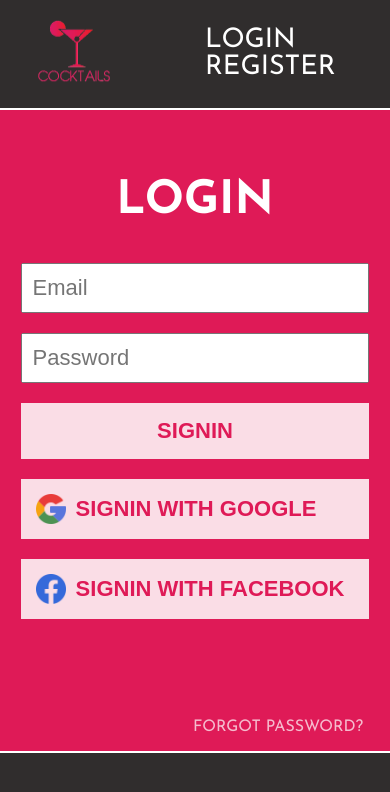
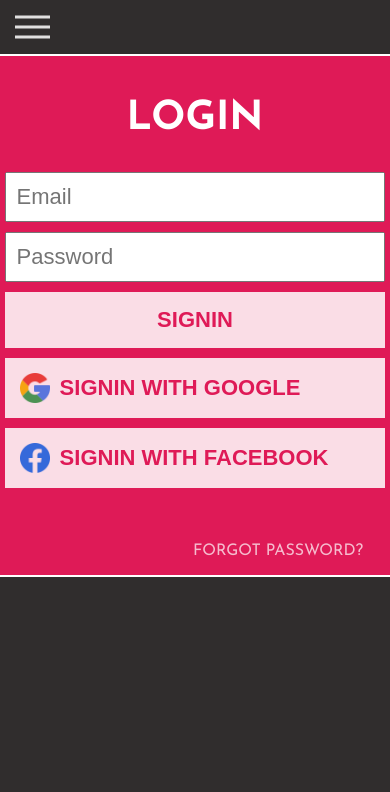
Before and after one commit to RobertJaskolski/TheCocktailApp, a React (Create React App) app in the folder client/: page /login in a window 390 px wide. Shown: the top 792 px of the page. Built offline with nearby package versions, Linux system fonts and the light colour scheme; no server answers.

Commit message:
Edit styles
- added hamburger menu
- chack styles for desktop and tablet

```diff
--- a/client/src/_colors.scss
+++ b/client/src/_colors.scss
@@ -1 +1,3 @@
 $lightRed: #df1a57;
+$bgColor: #302d2d;
+$dark: #252323;
--- a/client/src/components/Header/index.js
+++ b/client/src/components/Header/index.js
@@ -1,4 +1,4 @@
-import React from 'react';
+import React, { useState } from 'react';
 import { Link } from 'react-router-dom';
 import { useSelector, useDispatch } from 'react-redux';
 import { signOutUserStart } from '../../redux/user/user.actions';
@@ -12,9 +12,13 @@ const mapState = (state) => ({
 function Header() {
   const { currentUser } = useSelector(mapState);
   const dispatch = useDispatch();
-
+  const [hamburgerIsActive, setHamburgerIsActive] = useState(false);
   const signOut = () => {
     dispatch(signOutUserStart());
+  };
+
+  const handleOnClickHamburger = () => {
+    setHamburgerIsActive(!hamburgerIsActive);
   };
 
   return (
@@ -24,7 +28,50 @@ function Header() {
           <img alt='Logo' src={Logo} />
         </Link>
       </div>
-      <nav>
+      <button
+        className={
+          hamburgerIsActive ? 'hamburger--active hamburger' : 'hamburger'
+        }
+        onClick={handleOnClickHamburger}
+      >
+        <span className='hamburger__box'>
+          <span className='hamburger__inner'></span>
+        </span>
+      </button>
+      <nav
+        className={
+          hamburgerIsActive
+            ? 'menu__hamburger--active menu__hamburger'
+            : 'menu__hamburger'
+        }
+      >
+        <ul>
+          {!currentUser && (
+            <>
+              <li onClick={handleOnClickHamburger}>
+                <Link to='/'>Home</Link>
+              </li>
+              <li onClick={handleOnClickHamburger}>
+                <Link to='/login'>Login</Link>
+              </li>
+              <li onClick={handleOnClickHamburger}>
+                <Link to='/register'>Register</Link>
+              </li>
+            </>
+          )}
+          {currentUser && (
+            <>
+              <li onClick={handleOnClickHamburger}>
+                <Link to='/favs'>Favs</Link>
+              </li>
+              <li onClick={handleOnClickHamburger}>
+                <span onClick={signOut}>Logout</span>
+              </li>
+            </>
+          )}
+        </ul>
+      </nav>
+      <nav className='menu'>
         <ul>
           {!currentUser && (
             <>
--- a/client/src/components/Header/styles.scss
+++ b/client/src/components/Header/styles.scss
@@ -1,7 +1,101 @@
+@import '../../colors';
 header {
   display: flex;
   justify-content: space-between;
   align-items: center;
+  .hamburger,
+  .menu__hamburger {
+    display: none;
+  }
+  @media (max-width: 500px) {
+    // hamburger no active
+    .logo,
+    .menu {
+      display: none;
+    }
+    .hamburger,
+    .menu__hamburger {
+      display: block;
+    }
+    .menu__hamburger {
+      background-color: $dark;
+      z-index: 1;
+      padding-top: 60px;
+      height: 100vh;
+      width: 100vw;
+      position: absolute;
+      top: 0;
+      left: 0;
+      transform: translateX(-100vw);
+      text-align: center;
+      li {
+        display: block;
+        margin-bottom: 30px;
+      }
+      transition: transform 0.3s 0.1s ease-in-out;
+    }
+    .hamburger {
+      z-index: 2;
+      cursor: pointer;
+      width: 35px;
+      height: 24px;
+      background-color: transparent;
+      border: 0;
+      margin: 15px;
+      padding: 0;
+      margin-right: 15px;
+      transition: transform 0.4s 0.1s ease-in-out;
+    }
+    .hamburger__box {
+      position: relative;
+      display: block;
+      width: 100%;
+    }
+    @mixin hamburger-line {
+      position: absolute;
+      width: 100%;
+      left: 0;
+      height: 3px;
+      background-color: white;
+    }
+    .hamburger__inner {
+      @include hamburger-line;
+
+      top: 50%;
+      transform: translateY(-50%);
+      transition: background-color 0.3s 0.1s ease-in-out;
+    }
+    .hamburger__inner::before,
+    .hamburger__inner::after {
+      @include hamburger-line;
+
+      content: '';
+      transition: transform 0.3s 0.1s ease-in-out;
+    }
+    .hamburger__inner::before {
+      top: -10px;
+    }
+    .hamburger__inner::after {
+      top: 10px;
+    }
+    // hamburger active
+    .hamburger--active {
+      transform: translateX(80vw);
+    }
+
+    .menu__hamburger--active {
+      transform: translateX(0);
+    }
+    .hamburger--active .hamburger__inner {
+      background-color: transparent;
+    }
+    .hamburger--active .hamburger__inner::before {
+      transform: translateY(10px) rotate(45deg);
+    }
+    .hamburger--active .hamburger__inner::after {
+      transform: translateY(-10px) rotate(-45deg);
+    }
+  }
   .logo {
     img {
       width: 150px;
--- a/client/src/components/Random/RandomDrinkCard/styles.scss
+++ b/client/src/components/Random/RandomDrinkCard/styles.scss
@@ -15,6 +15,8 @@
     width: 160px;
     align-self: center;
     margin-top: 20px;
+    border-radius: 2px;
+    border: 1px solid white;
   }
 }
 
--- a/client/src/components/form/Button/styles.scss
+++ b/client/src/components/form/Button/styles.scss
@@ -1,5 +1,10 @@
 @import '../../../colors';
 button {
+  @media (max-height: 700px) {
+    font-size: 20px;
+    width: 70%;
+    padding: 10px;
+  }
   border: none;
   font-size: 22px;
   padding: 15px;
--- a/client/src/components/form/Input/styles.scss
+++ b/client/src/components/form/Input/styles.scss
@@ -1,4 +1,8 @@
 input {
+  @media (max-height: 700px) {
+    font-size: 20px;
+    width: 70%;
+  }
   width: 80%;
   margin: 0px 0px 15px;
   font-size: 22px;
--- a/client/src/containers/Login/styles.scss
+++ b/client/src/containers/Login/styles.scss
@@ -8,8 +8,20 @@
   text-transform: uppercase;
   text-align: center;
   .wrapper {
+    @media (max-height: 850px) {
+      padding: 10px;
+    }
+    @media (max-height: 800px) {
+      min-height: 70vh;
+    }
+    @media (max-height: 750px) {
+      min-height: 75vh;
+    }
+    @media (max-height: 700px) {
+      min-height: 80vh;
+    }
     min-width: 500px;
-        min-height: 645px;
+    min-height: 62vh;
     border: solid 2px white;
     padding: 30px;
     background-color: $lightRed;
@@ -27,10 +39,19 @@
     }
     h1 {
       font-size: 46px;
+      @media (max-height: 850px) {
+        font-size: 40px;
+      }
+      @media (max-height: 700px) {
+        font-size: 30px;
+      }
     }
     input,
     button {
-            margin: 0px auto 20px;
+      margin: 0px auto 15px;
+      @media (max-height: 850px) {
+        margin: 0px auto 10px;
+      }
     }
     button:first-of-type {
       justify-content: center;
--- a/client/src/containers/Register/styles.scss
+++ b/client/src/containers/Register/styles.scss
@@ -9,9 +9,15 @@
   text-align: center;
   label {
     display: block;
-    margin: 0px auto 20px;
+    margin: 0px auto 15px;
   }
   .wrapper {
+    @media (max-height: 850px) {
+      padding: 20px 20px 30px;
+    }
+    @media (max-height: 750px) {
+      padding: 0px 20px 10px;
+    }
     min-width: 500px;
     border: solid 2px white;
     padding: 30px 30px 50px;
@@ -31,7 +37,10 @@
       position: relative;
       input,
       button {
-        margin: 0px auto 20px;
+        @media (max-height: 850px) {
+          font-size: 18px;
+        }
+        margin: 0px auto 15px;
       }
       span {
         text-transform: none;
@@ -46,6 +55,13 @@
       justify-content: center;
     }
     h1 {
+      @media (max-height: 850px) {
+        font-size: 32px;
+      }
+      @media (max-height: 750px) {
+        padding: 20px 0px;
+        margin: 0px;
+      }
       font-size: 46px;
     }
   }
--- a/client/src/containers/Reset/styles.scss
+++ b/client/src/containers/Reset/styles.scss
@@ -44,6 +44,13 @@
     }
     h1 {
       font-size: 46px;
+      @media (max-height: 850px) {
+        font-size: 32px;
+      }
+      @media (max-height: 750px) {
+        padding: 20px 0px;
+        margin: 0px;
+      }
     }
   }
 }
--- a/client/src/main.scss
+++ b/client/src/main.scss
@@ -1,3 +1,4 @@
+@import './colors';
 *,
 *::after,
 *::before {
@@ -11,7 +12,7 @@ body {
   font-family: 'Josefin Sans', sans-serif;
 }
 body {
-  background-color: #302d2d;
+  background-color: $bgColor;
 }
 
 a {
```
Lines whose indentation alone changed are shown as unchanged.
